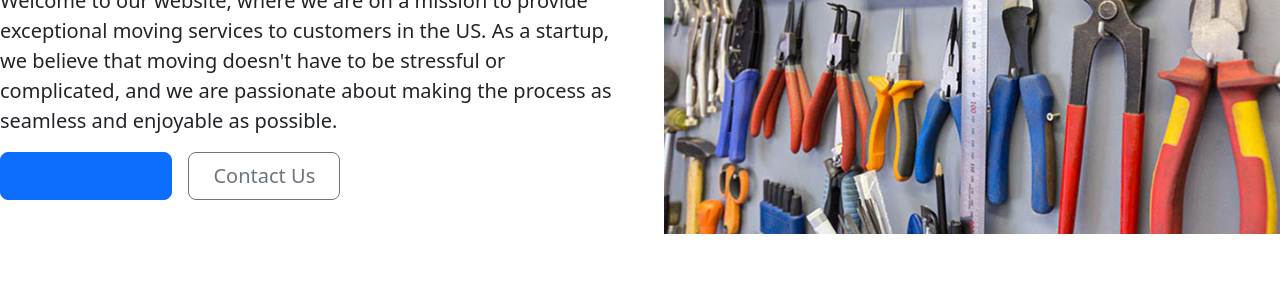
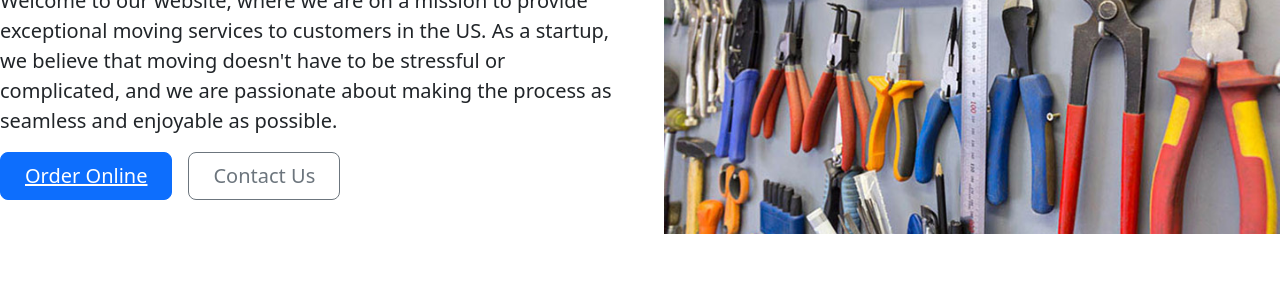
Before and after one commit to Yatharth1708/Bootstrap-Homepage-Hardware-shop, a plain HTML site: page index.html in a window 1280 px wide. Shown: the part 218-523 px from the top of the page. Drawn offline with nearby package versions, Linux system fonts and the light colour scheme.

Commit message:
Anchor Tag color changed

```diff
--- a/index.html
+++ b/index.html
@@ -16,6 +16,10 @@
       height: 4rem;
       border-radius: 0.75rem;
       color: blue;
+    }
+
+    .anchor{
+      color: white;
     }
 
   </style>
@@ -69,7 +73,7 @@
       <p class="lead"> Welcome to our website, where we are on a mission to provide exceptional moving services to customers in the US. As a startup, we believe that moving doesn't have to be stressful or complicated,
         and we are passionate about making the process as seamless and enjoyable as possible.</p>
       <div class="d-grid gap-2 d-md-flex justify-content-md-start">
-        <button type="button" class="btn btn-primary btn-lg px-4 me-md-2" fdprocessedid="xjnubh"><a href="Order.html">Order Online</a></button>
+        <button type="button" class="btn btn-primary btn-lg px-4 me-md-2" fdprocessedid="xjnubh"><a class="anchor" href="Order.html">Order Online</a></button>
         <button type="button" class="btn btn-outline-secondary btn-lg px-4" fdprocessedid="zrbdeh">Contact Us</button>
       </div>
     </div>
```
